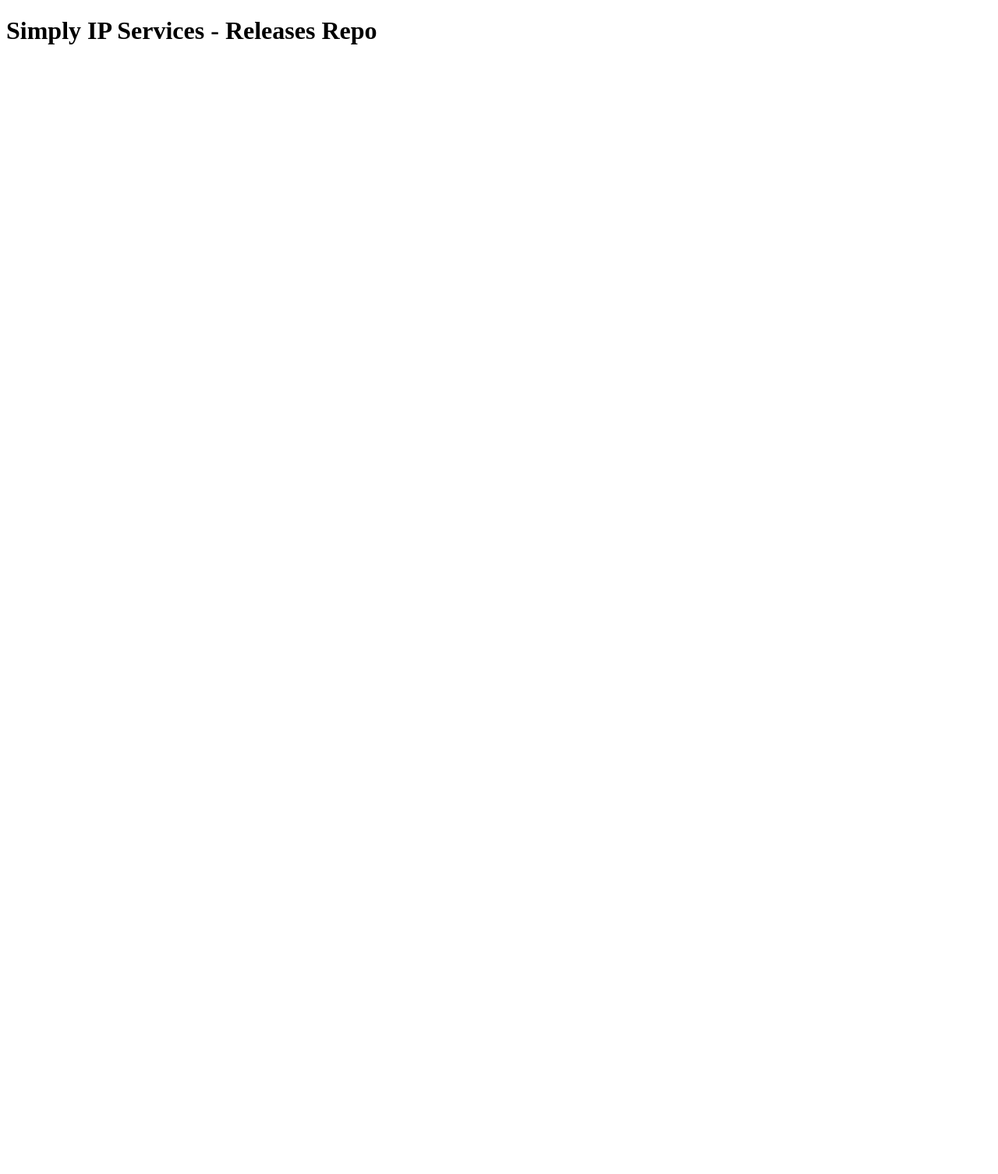
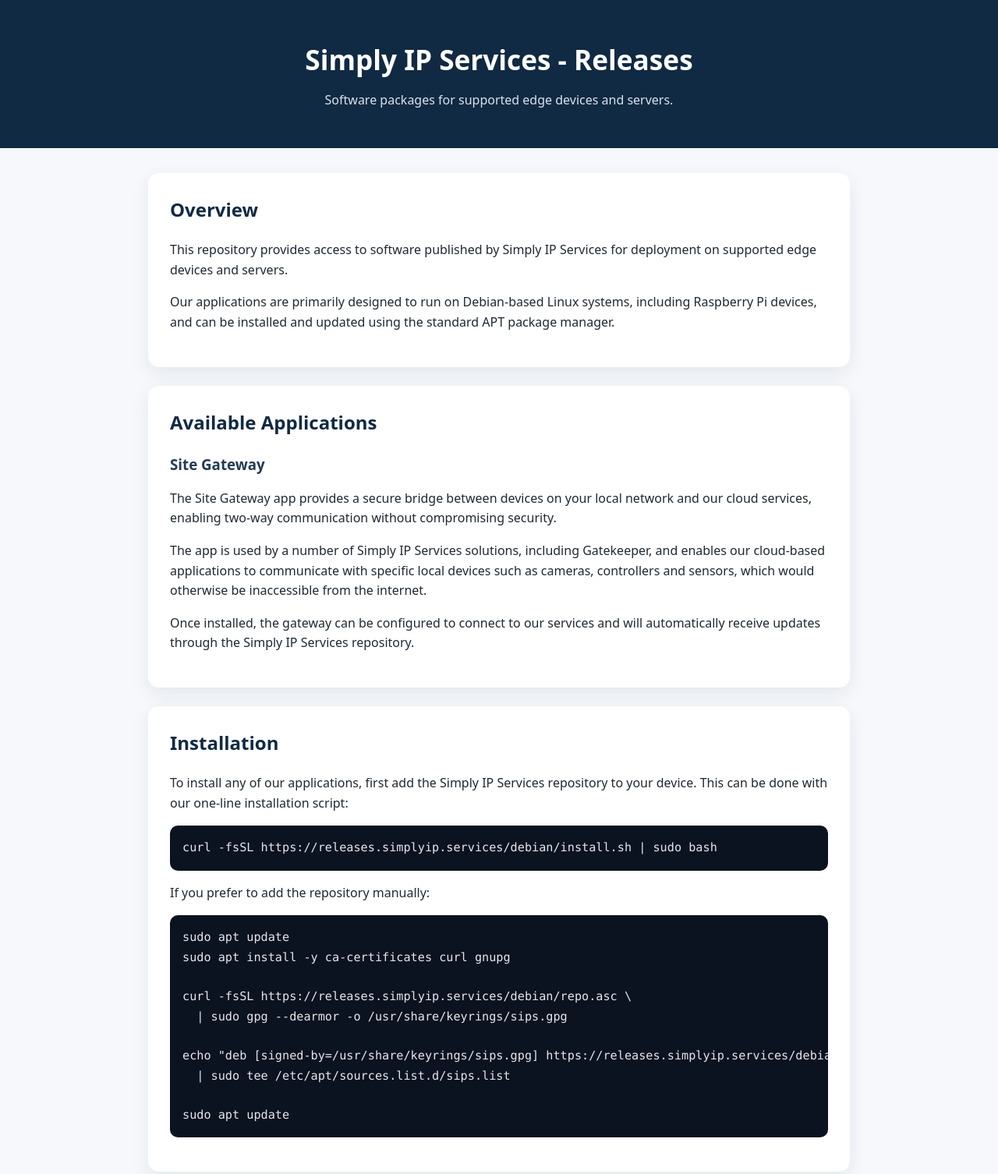
Before and after one commit to simplyip/releases, a plain HTML site: page index.html in a window 1280 px wide. Shown: the top 1506 px of the page at 78% size. Before the commit the page ends 800 px from the top, so only its background shows below. Drawn offline with Linux system fonts and the light colour scheme.

Commit message:
Updated index.html

```diff
--- a/index.html
+++ b/index.html
@@ -1,6 +1,180 @@
-<!DOCTYPE html>
-<html>
+<!doctype html>
+<html lang="en">
+<head>
+  <meta charset="utf-8">
+  <meta name="viewport" content="width=device-width, initial-scale=1">
+  <title>Simply IP Services - Releases</title>
+  <style>
+    body {
+      margin: 0;
+      font-family: system-ui, -apple-system, BlinkMacSystemFont, "Segoe UI", sans-serif;
+      background: #f6f8fb;
+      color: #1f2933;
+      line-height: 1.6;
+    }
+
+    header {
+      background: #102a43;
+      color: white;
+      padding: 48px 24px;
+      text-align: center;
+    }
+
+    header h1 {
+      margin: 0;
+      font-size: 2.2rem;
+    }
+
+    header p {
+      margin: 12px 0 0;
+      color: #d9e2ec;
+    }
+
+    main {
+      max-width: 900px;
+      margin: 0 auto;
+      padding: 32px 20px 56px;
+    }
+
+    section {
+      background: white;
+      border-radius: 14px;
+      padding: 28px;
+      margin-bottom: 24px;
+      box-shadow: 0 8px 24px rgba(16, 42, 67, 0.08);
+    }
+
+    h2 {
+      margin-top: 0;
+      color: #102a43;
+      font-size: 1.5rem;
+    }
+
+    h3 {
+      color: #243b53;
+      margin-bottom: 8px;
+    }
+
+    code {
+      font-family: ui-monospace, SFMono-Regular, Menlo, Monaco, Consolas, monospace;
+    }
+
+    pre {
+      background: #0b1220;
+      color: #e5e7eb;
+      padding: 16px;
+      border-radius: 10px;
+      overflow-x: auto;
+      font-size: 0.95rem;
+    }
+
+    .note {
+      background: #eef6ff;
+      border-left: 4px solid #3b82f6;
+      padding: 14px 16px;
+      border-radius: 8px;
+    }
+
+    footer {
+      text-align: center;
+      color: #627d98;
+      font-size: 0.9rem;
+      padding: 24px;
+    }
+  </style>
+</head>
 <body>
-<h1>Simply IP Services - Releases Repo</h1>
+
+<header>
+  <h1>Simply IP Services - Releases</h1>
+  <p>Software packages for supported edge devices and servers.</p>
+</header>
+
+<main>
+  <section>
+    <h2>Overview</h2>
+    <p>
+      This repository provides access to software published by Simply IP Services
+      for deployment on supported edge devices and servers.
+    </p>
+    <p>
+      Our applications are primarily designed to run on Debian-based Linux systems,
+      including Raspberry Pi devices, and can be installed and updated using the
+      standard APT package manager.
+    </p>
+  </section>
+
+  <section>
+    <h2>Available Applications</h2>
+
+    <h3>Site Gateway</h3>
+    <p>
+      The Site Gateway app provides a secure bridge between devices on your local
+      network and our cloud services, enabling two-way communication without
+      compromising security.
+    </p>
+    <p>
+      The app is used by a number of Simply IP Services solutions, including
+      Gatekeeper, and enables our cloud-based applications to communicate with
+      specific local devices such as cameras, controllers and sensors, which would
+      otherwise be inaccessible from the internet.
+    </p>
+    <p>
+      Once installed, the gateway can be configured to connect to our services and
+      will automatically receive updates through the Simply IP Services repository.
+    </p>
+  </section>
+
+  <section>
+    <h2>Installation</h2>
+    <p>
+      To install any of our applications, first add the Simply IP Services repository
+      to your device. This can be done with our one-line installation script:
+    </p>
+
+    <pre><code>curl -fsSL https://releases.simplyip.services/debian/install.sh | sudo bash</code></pre>
+
+    <p>If you prefer to add the repository manually:</p>
+
+    <pre><code>sudo apt update
+sudo apt install -y ca-certificates curl gnupg
+
+curl -fsSL https://releases.simplyip.services/debian/repo.asc \
+  | sudo gpg --dearmor -o /usr/share/keyrings/sips.gpg
+
+echo "deb [signed-by=/usr/share/keyrings/sips.gpg] https://releases.simplyip.services/debian stable main" \
+  | sudo tee /etc/apt/sources.list.d/sips.list
+
+sudo apt update</code></pre>
+  </section>
+
+  <section>
+    <h2>Installing an App</h2>
+    <p>
+      Once the repository has been added, you can install individual applications
+      using APT.
+    </p>
+
+    <pre><code>sudo apt install sips-site-gateway</code></pre>
+
+    <h3>Check the installed version</h3>
+    <pre><code>dpkg -l | grep sips-site-gateway</code></pre>
+
+    <h3>Update an app</h3>
+    <pre><code>sudo apt update
+sudo apt install sips-site-gateway</code></pre>
+
+    <div class="note">
+      <strong>Note:</strong> If an update has recently been published and is not
+      appearing yet, run <code>sudo apt clean</code> followed by
+      <code>sudo apt update</code>.
+    </div>
+  </section>
+</main>
+
+<footer>
+  &copy; Simply IP Services
+</footer>
+
 </body>
 </html>
```
